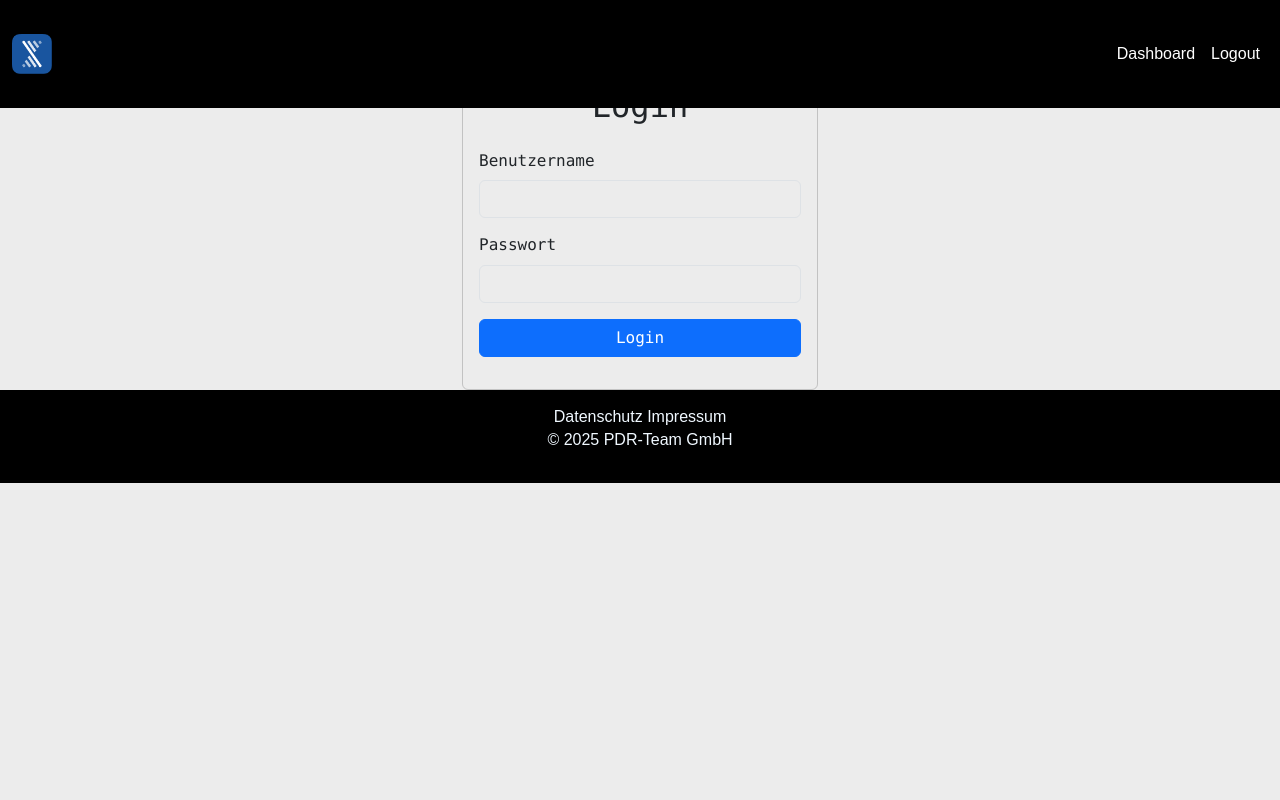
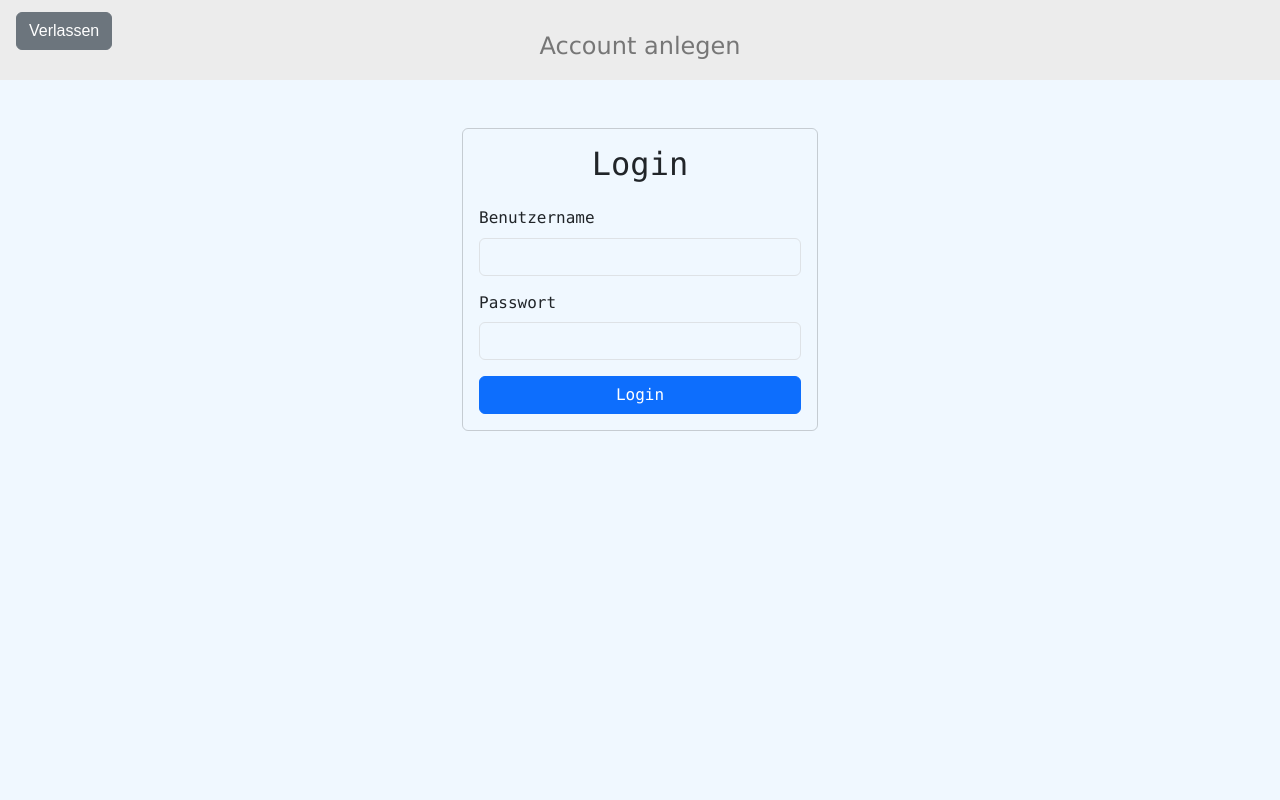
Before and after one commit to pdr-team-de/timex_backend, a Django app: page /login/ in a window 1280 px wide. Run offline with Django 5.2, Linux system fonts and the light colour scheme; a user stored in the database is signed in.

Commit message:
Fix login layout

```diff
--- /dev/null
+++ b/time_tracking/templates/time_tracking/base/login_base.html
@@ -0,0 +1,38 @@
+{% load static %}
+
+<!DOCTYPE html>
+<html lang="de">
+<head>
+    <meta charset="UTF-8">
+    <meta name="viewport" content="width=device-width, initial-scale=1.0">
+    <title>{% block title %}TimeX by PDR-Team{% endblock %}</title>
+    <!-- Bootstrap CSS -->
+    <link href="https://cdn.jsdelivr.net/npm/bootstrap@5.3.0/dist/css/bootstrap.min.css" rel="stylesheet">
+
+    <!-- Font Awesome -->
+    <link href="https://cdnjs.cloudflare.com/ajax/libs/font-awesome/6.0.0/css/all.min.css" rel="stylesheet">
+
+    <!-- Custom CSS -->
+    <link href="{% static 'css/styles.css' %}" rel="stylesheet">
+    {% block extra_css %}{% endblock %}
+</head>
+<body class="admin-body" style="background-color: aliceblue;">
+
+        <header style="background-color: rgb(236, 236, 236); height: 5em; text-align: center; padding-top: 2em; position: relative;">
+            <h1 style="font-family: Verdana, Geneva, Tahoma, sans-serif ; color:rgb(118, 118, 118); font-weight: 100 ; font-size: x-large; ">Account anlegen</h1>
+            <button onclick="window.location.href='https://iosif-gogolos.github.io/timex-prototype/index.html'" class="btn btn-secondary" style="position: absolute; top: 0.75em; left: 1em;">Verlassen</button>
+        </header>
+
+    </header>
+
+
+    <main>
+        {% block content %}{% endblock %}
+    </main>
+    {% block scripts %}
+    <!-- Bootstrap JS -->
+    <script src="https://cdn.jsdelivr.net/npm/bootstrap@5.3.0/dist/js/bootstrap.bundle.min.js"></script>
+    {% endblock %}
+
+</body>
+</html>
--- a/time_tracking/templates/time_tracking/login.html
+++ b/time_tracking/templates/time_tracking/login.html
@@ -1,4 +1,4 @@
-{% extends "time_tracking/base/base.html" %}
+{% extends "time_tracking/base/login_base.html" %}
 {% load static %}
 
 {% block title %}Login{% endblock %}
```
